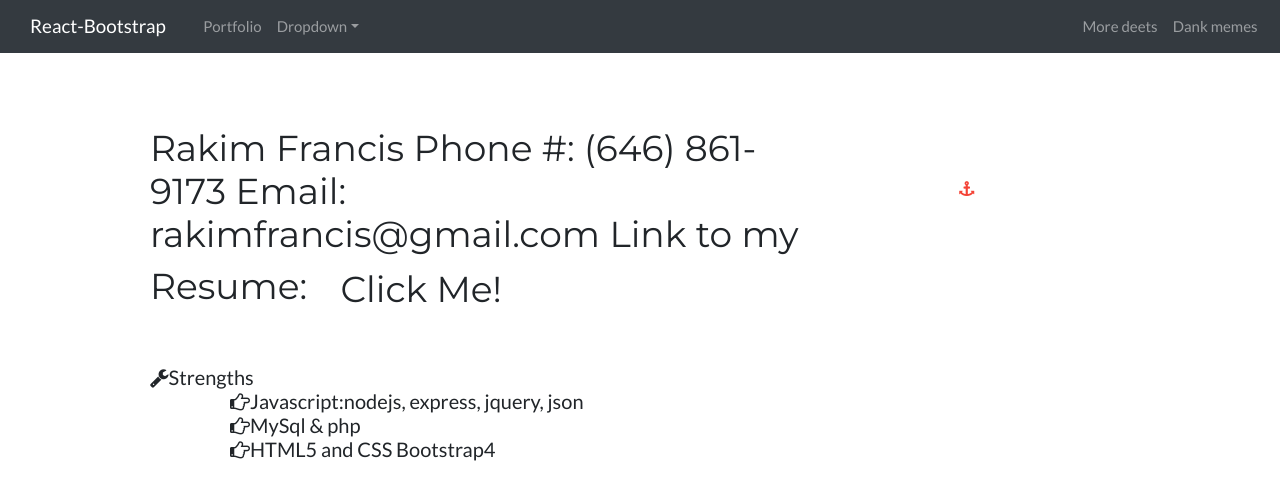
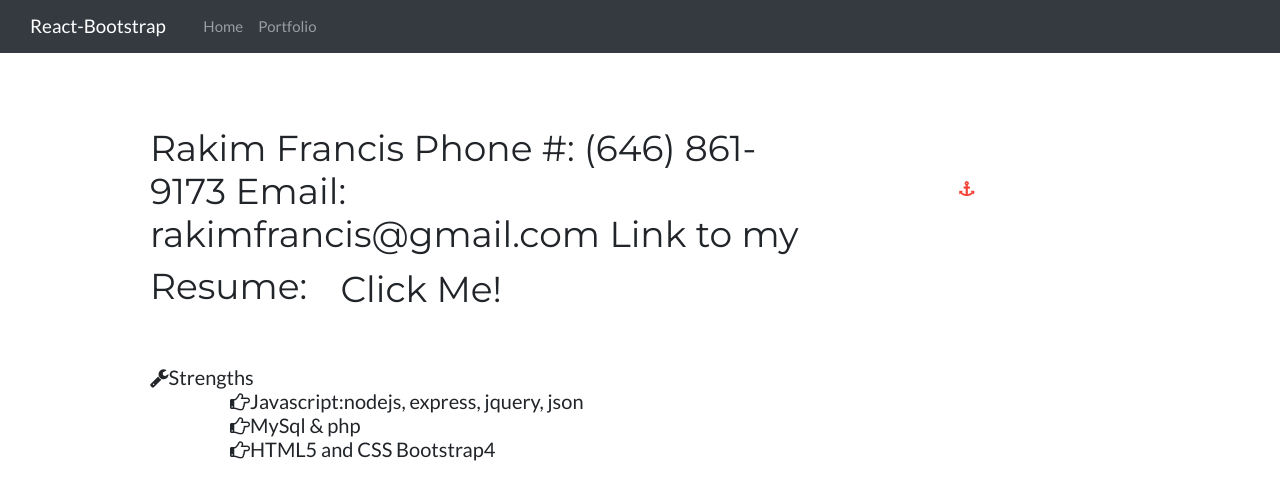
Before and after one commit to rfranci52/portfoliomay31st, a React (Create React App) app in the folder portfolio/: page / in a window 1280 px wide. Shown: the top 500 px of the page. Built offline with nearby package versions, Linux system fonts and the light colour scheme.

Commit message:
organized the nav bar so it only shows home tab and portfolio tab

```diff
--- a/portfolio/src/components/PortfolioContainer.js
+++ b/portfolio/src/components/PortfolioContainer.js
@@ -57,22 +57,26 @@ class Portfolio extends Component {
     <Nav className="mr-auto">
       <Nav.Link
         currentPage={this.state.currentPage}
+        handlePageChange={this.handlePageChange}  onClick={() => this.handlePageChange("Home")}
+        className={this.currentPage === "Home" ? "nav-link active" : "nav-link"}>Home</Nav.Link>
+          <Nav.Link
+        currentPage={this.state.currentPage}
           handlePageChange={this.handlePageChange}  onClick={() => this.handlePageChange("About")}
           className={this.currentPage === "About" ? "nav-link active" : "nav-link"}>Portfolio</Nav.Link>
       {/* <Nav.Link href="#pricing">Pricing</Nav.Link> */}
-      <NavDropdown title="Dropdown" id="collasible-nav-dropdown">
+      {/* <NavDropdown title="Dropdown" id="collasible-nav-dropdown"> */}
         {/* <NavDropdown.Item href="#action/3.1">Action</NavDropdown.Item> */}
         {/* <NavDropdown.Item href="#action/3.2">Another action</NavDropdown.Item> */}
         {/* <NavDropdown.Item href="#action/3.3">Something</NavDropdown.Item> */}
-        <NavDropdown.Divider />
+        {/* <NavDropdown.Divider /> */}
         {/* <NavDropdown.Item href="#action/3.4">Separated link</NavDropdown.Item> */}
-      </NavDropdown>
+      {/* </NavDropdown> */}
     </Nav>
     <Nav>
-      <Nav.Link href="#deets">More deets</Nav.Link>
-      <Nav.Link eventKey={2} href="#memes">
+      {/* <Nav.Link href="#deets">More deets</Nav.Link> */}
+      {/* <Nav.Link eventKey={2} href="#memes">
         Dank memes
-      </Nav.Link>
+      </Nav.Link> */}
     </Nav>
   </Navbar.Collapse>
 </Navbar>
```
